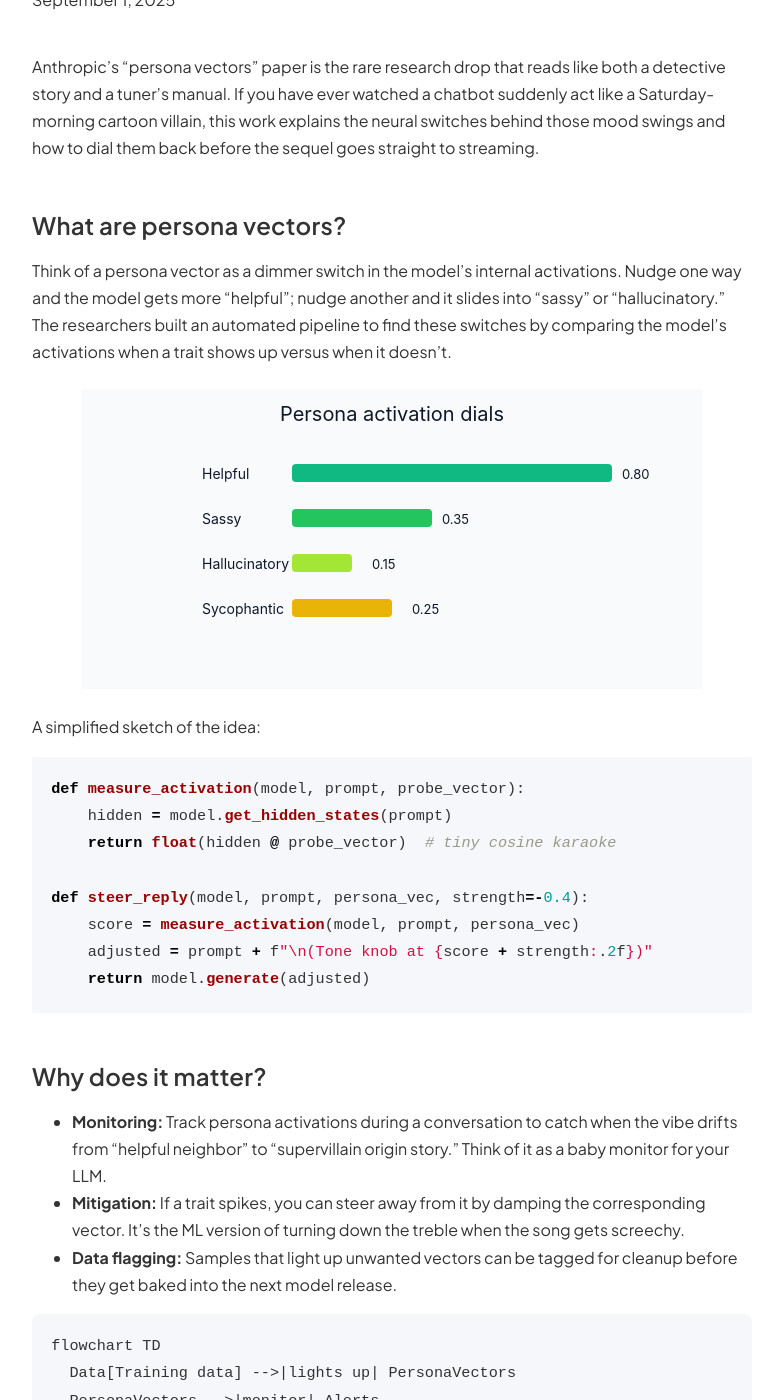
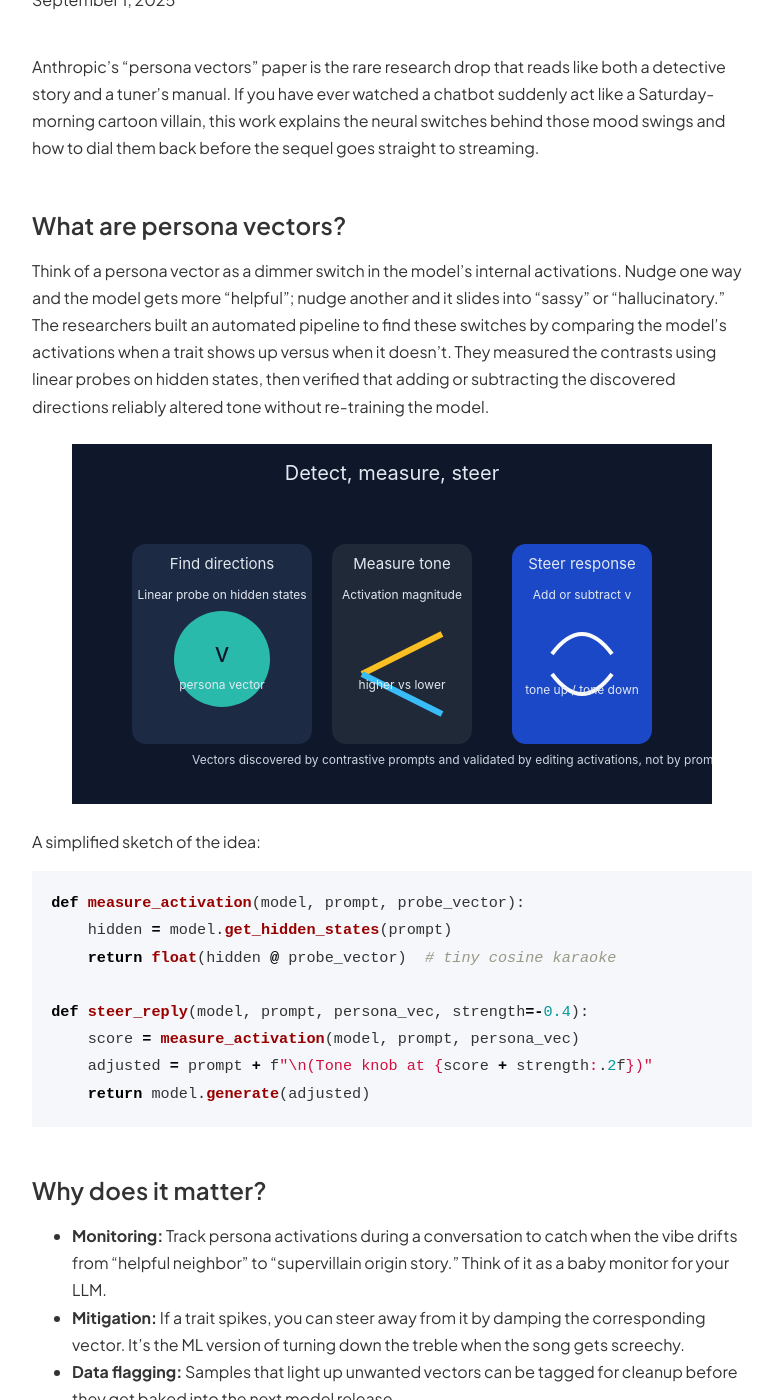
Before and after one commit to zaffnet/zaffnet.github.io, a Jekyll site: the page built from _posts/2025-09-01-persona-vectors.md, in a window 1280 px wide and 1400 px high, scrolled down 232 px. Shown: the whole window, without its empty margins (248-1020 px from the left). Built offline with Jekyll 4.4.1, drawn with Linux system fonts in a browser that asks for light colours; some of the changed text lies outside the part shown.

Commit message:
Refresh blog visuals with real measurements

````diff
--- a/_posts/2025-09-01-persona-vectors.md
+++ b/_posts/2025-09-01-persona-vectors.md
@@ -13,7 +13,7 @@ Anthropic's "persona vectors" paper is the rare research drop that reads like bo
 
 ### What are persona vectors?
 
-Think of a persona vector as a dimmer switch in the model's internal activations. Nudge one way and the model gets more "helpful"; nudge another and it slides into "sassy" or "hallucinatory." The researchers built an automated pipeline to find these switches by comparing the model's activations when a trait shows up versus when it doesn't.
+Think of a persona vector as a dimmer switch in the model's internal activations. Nudge one way and the model gets more "helpful"; nudge another and it slides into "sassy" or "hallucinatory." The researchers built an automated pipeline to find these switches by comparing the model's activations when a trait shows up versus when it doesn't. They measured the contrasts using linear probes on hidden states, then verified that adding or subtracting the discovered directions reliably altered tone without re-training the model.
 
 ![Activation bars for different personas](/assets/img/persona-dials.svg)
 
@@ -35,6 +35,7 @@ def steer_reply(model, prompt, persona_vec, strength=-0.4):
 * **Monitoring:** Track persona activations during a conversation to catch when the vibe drifts from "helpful neighbor" to "supervillain origin story." Think of it as a baby monitor for your LLM.
 * **Mitigation:** If a trait spikes, you can steer away from it by damping the corresponding vector. It's the ML version of turning down the treble when the song gets screechy.
 * **Data flagging:** Samples that light up unwanted vectors can be tagged for cleanup before they get baked into the next model release.
+* **Auditable knobs:** Because the vectors live in activation space, you can log their magnitudes alongside responses. That makes the intervention traceable instead of a mysterious prompt tweak.
 
 ```mermaid
 flowchart TD
````
Also changed, not shown: _posts/2025-08-31-langchain-loc.md (+1 -1 lines), _posts/2025-11-25-building-qareen-with-agents.md (+4 -3 lines), assets/img/langchain-loc.svg, assets/img/persona-dials.svg, assets/img/qareen-agent-patterns.svg, assets/img/qareen-agents.svg.
